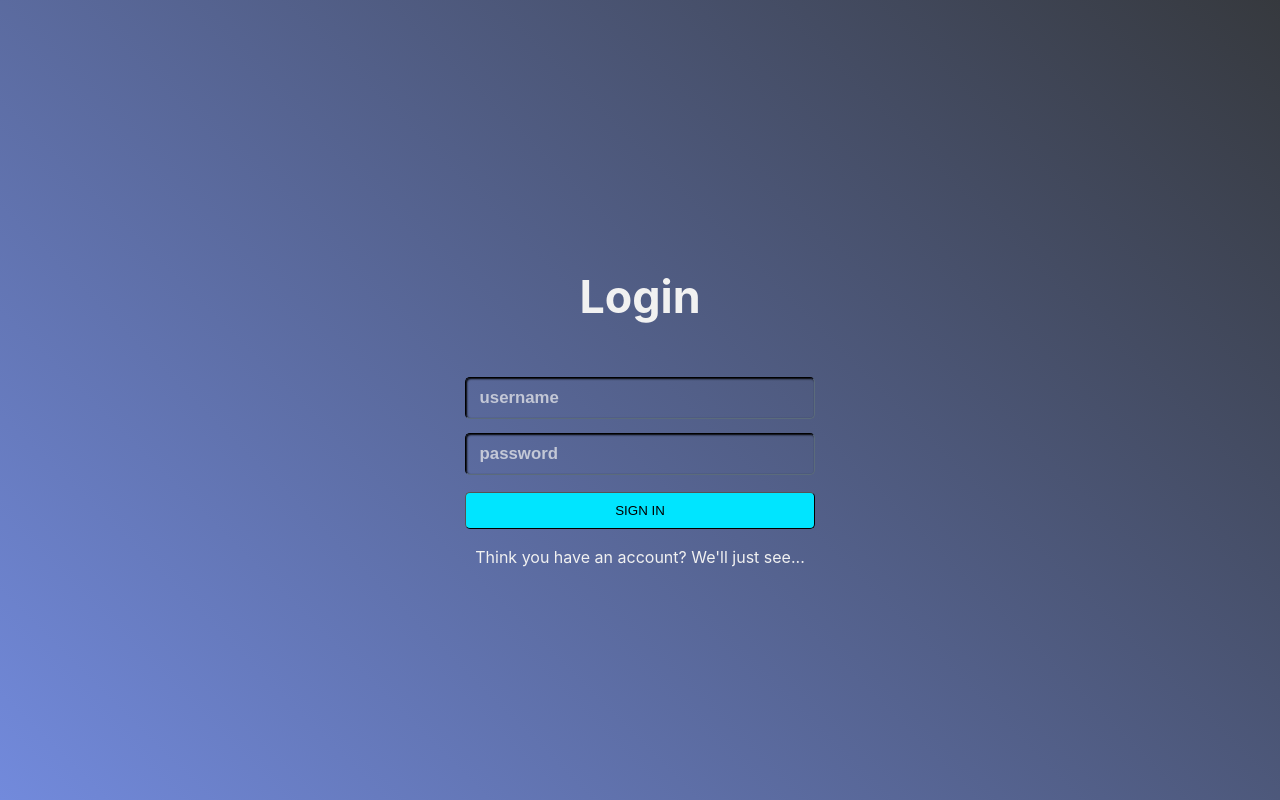
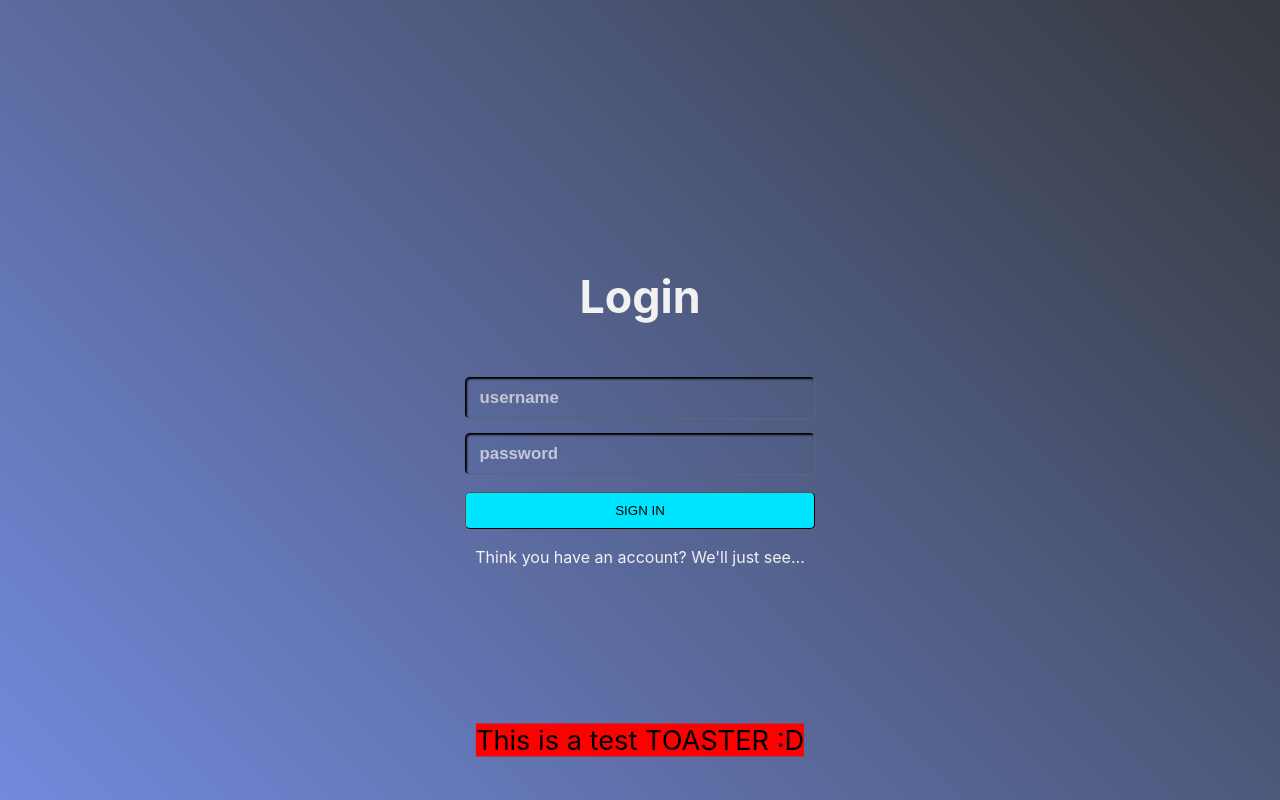
Before and after one commit to niems/Whisper-chat, a React (Create React App) app: page /login in a window 1280 px wide. Built offline with nearby package versions, Linux system fonts and the light colour scheme.

Commit message:
added basic styling to notification

```diff
--- a/src/components/notification/notification.js
+++ b/src/components/notification/notification.js
@@ -5,7 +5,9 @@ import NotificationContext from './notificationContext/notificationContext';
 
 // returns the notification msg if it's active
 const DisplayNotification = ({ isActive, msg }) => {
-    const display = isActive ? (<div className='notification'>{msg}</div>) : null;
+    console.log('DisplayNotification() enter');
+
+    const display = isActive ? (<p className='notification'>{msg}</p>) : null;
     return (display);
 }
 
@@ -14,8 +16,8 @@ class Notification extends Component {
         super(props);
 
         this.state = {
-            isActive: false, // determines if the notification is displayed
-            msg: '', // notification message to display
+            isActive: true, // determines if the notification is displayed
+            msg: 'This is a test TOASTER :D', // notification message to display
         };
 
         // creates the new notification
@@ -26,14 +28,19 @@ class Notification extends Component {
     }
 
     newNotification(msg, duration) {
+        console.log('newNotification(): ');
+        console.log(`\tmsg: ${msg}`);
+        console.log(`\tduration: ${duration}\n`);
+
         this.setState({
             isActive: true,
             msg: msg,
-            //duration: duration
         });
 
         // notification becomes inactive after the duration has elapsed
         setTimeout(() => {
+            console.log('newNotification deactivating');
+
             this.setState({
                 isActive: false,
                 msg: ''
--- a/src/components/style/main.css
+++ b/src/components/style/main.css
@@ -300,6 +300,17 @@ input::-webkit-input-placeholder {
   border: 1px solid #728ADC;
 }
 
+.notification {
+  position: fixed;
+  width: max-content;
+  height: auto;
+  bottom: 0;
+  left: 50%;
+  transform: translate(-50%, -50%);
+  background: red;
+  color: black;
+}
+
 #homepage {
   flex: 1 1 100%;
   background: linear-gradient(45deg, #728ADC, #36393E);
--- /dev/null
+++ b/src/components/style/sass/components/_notification.scss
@@ -0,0 +1,13 @@
+
+.notification {
+    position: fixed;
+    width: max-content;
+    height: auto;
+
+    bottom: 0;
+    left: 50%;
+    transform: translate(-50%, -50%);
+
+    background: red;
+    color: black;
+}
--- a/src/components/style/sass/main.scss
+++ b/src/components/style/sass/main.scss
@@ -28,6 +28,7 @@ import each file according to the order below:
 @import './components//inputfield';
 @import './components//channel-messages';
 @import './components/scrollbar';
+@import './components/notification';
 
 @import './pages/homepage';
 @import './pages/chat';
```
Also changed, not shown: 1 other file (tests, documents, lock files or other folders).
